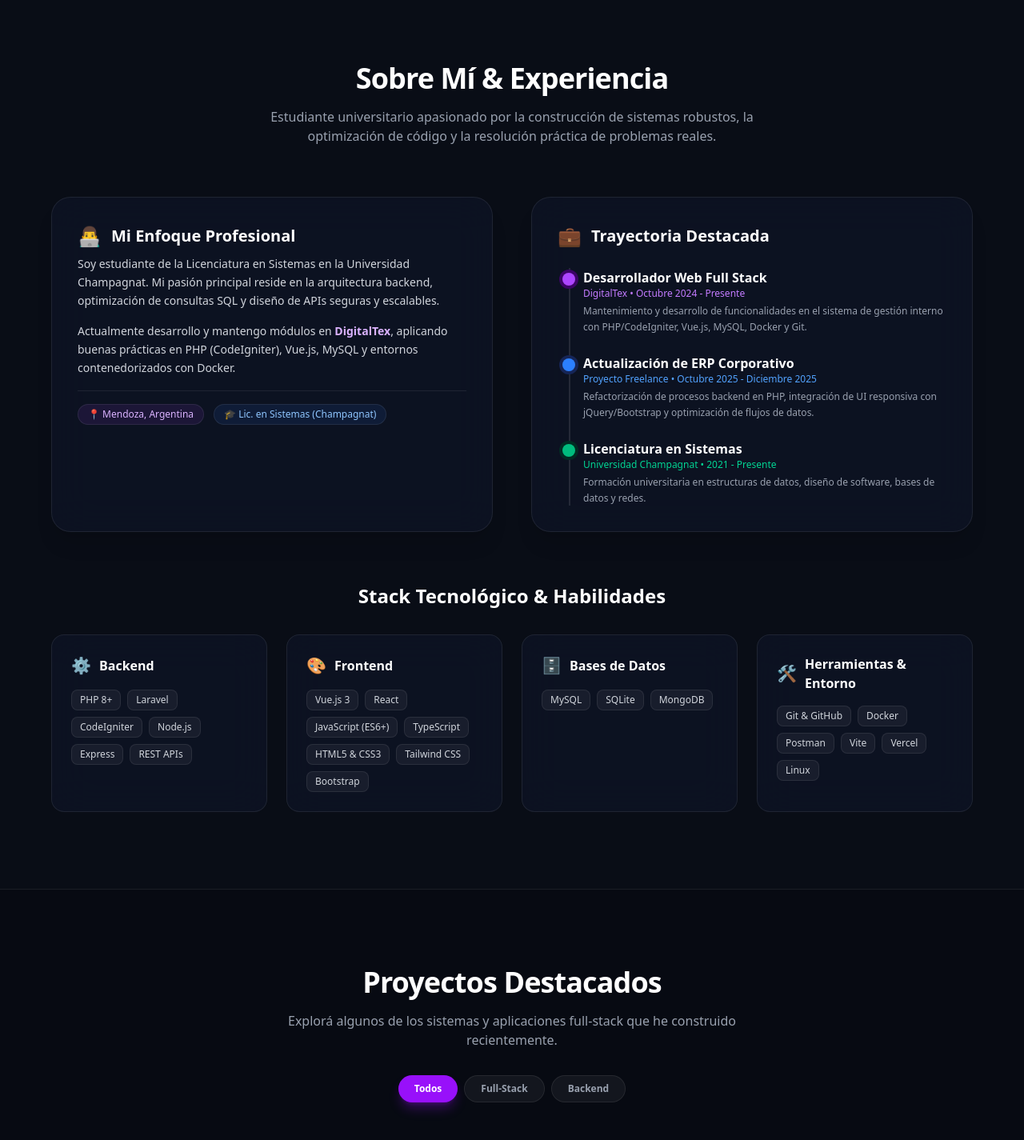
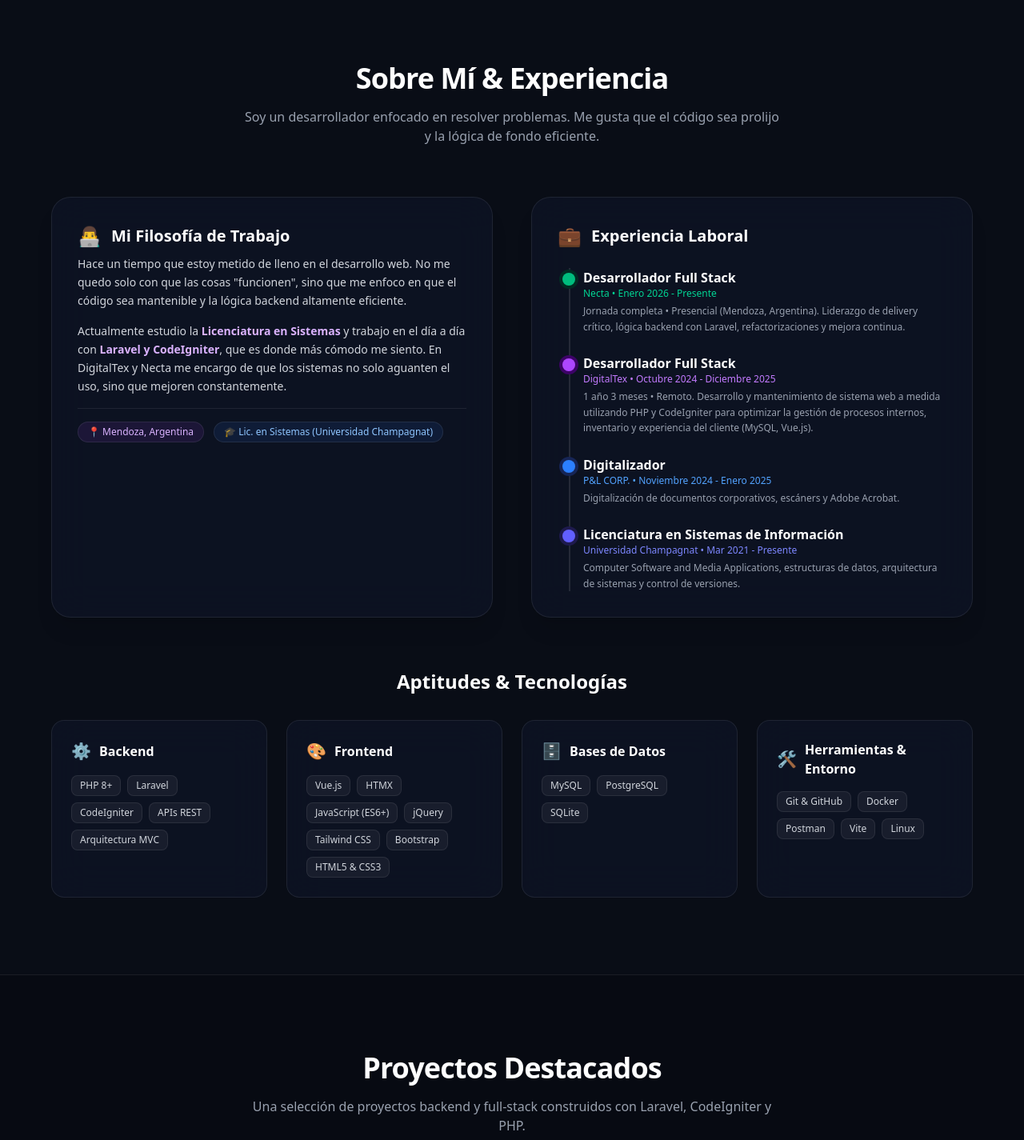
Before and after one commit to martinegs/Portfolio-, a Next.js app: page / in a window 1280 px wide. Shown: the part 760-2185 px from the top of the page at 80% size. Built offline with nearby package versions, Linux system fonts and the light colour scheme.

Commit message:
feat: actualizar perfil sin Node.js y agregar nueva experiencia laboral en Necta, Digitaltex y P&L Corp desde LinkedIn

```diff
--- a/app/components/Footer.tsx
+++ b/app/components/Footer.tsx
@@ -23,8 +23,9 @@ export default function Footer() {
               </h3>
             </div>
             <p className="text-sm text-gray-400 leading-relaxed">
-              Desarrollador Full Stack JR enfocado en construir aplicaciones web eficientes, escalables y bien estructuradas con PHP (Laravel, CodeIgniter), Node.js, Vue y React.
+              Desarrollador Backend PHP especializado en Laravel & CodeIgniter, integrando interfaces modernas con Vue.js, Tailwind CSS y Bootstrap.
             </p>
+
           </div>
 
           {/* Quick Links */}
--- a/app/layout.tsx
+++ b/app/layout.tsx
@@ -13,13 +13,13 @@ const geistMono = Geist_Mono({
 });
 
 export const metadata: Metadata = {
-  title: "Martin Gonzalez | Desarrollador Full Stack JR",
-  description: "Portafolio profesional de Martin Gonzalez, Desarrollador Full Stack JR especializado en PHP (Laravel, CodeIgniter), Node.js, Vue.js y React. Mendoza, Argentina.",
-  keywords: ["Desarrollador Full Stack", "PHP", "Laravel", "CodeIgniter", "Node.js", "Vue.js", "React", "Martin Gonzalez", "Mendoza", "Portfolio"],
+  title: "Martin Gonzalez | Desarrollador Backend PHP & Full Stack",
+  description: "Portafolio profesional de Martin Gonzalez, Desarrollador Backend PHP especializado en Laravel & CodeIgniter, Vue.js y arquitectura de sistemas. Mendoza, Argentina.",
+  keywords: ["Desarrollador Backend", "PHP", "Laravel", "CodeIgniter", "Vue.js", "MySQL", "PostgreSQL", "Martin Gonzalez", "Mendoza", "Portfolio"],
   authors: [{ name: "Martin Gonzalez", url: "https://github.com/martinegs" }],
   openGraph: {
-    title: "Martin Gonzalez - Desarrollador Full Stack JR",
-    description: "Desarrollo soluciones eficientes, escalables y modernas para la web con PHP, Node.js, Vue y React.",
+    title: "Martin Gonzalez - Desarrollador Backend PHP",
+    description: "Desarrollo soluciones backend eficientes, escalables y mantenibles con PHP (Laravel, CodeIgniter) y Vue.js.",
     type: "website",
     locale: "es_AR",
     url: "https://github.com/martinegs",
@@ -30,6 +30,7 @@ export const metadata: Metadata = {
     follow: true,
   },
 };
+
 
 export default function RootLayout({
   children,
--- a/app/page.tsx
+++ b/app/page.tsx
@@ -12,8 +12,8 @@ export default function Home() {
   const projects = [
     {
       title: "Sistema de Monitoreo de Órdenes en Tiempo Real",
-      description: "Aplicación web full-stack para gestión y monitoreo de órdenes de servicio con sincronización en tiempo real vía SSE, CRUD completo, métricas financieras diarias, análisis de recaudación y dashboard interactivo. Incluye autenticación con migración automática de contraseñas legacy y filtros avanzados.",
-      technologies: ["Node.js", "Express", "Vue 3", "MySQL", "SSE", "JWT", "Vite"],
+      description: "Aplicación web full-stack para gestión y monitoreo de órdenes de servicio con sincronización en tiempo real vía SSE, CRUD completo, métricas financieras diarias, análisis de recaudación y dashboard interactivo. Incluye autenticación y filtros avanzados.",
+      technologies: ["PHP", "Laravel", "Vue 3", "MySQL", "SSE", "JWT", "Vite"],
       category: "Full-Stack",
       image: "/projects/ordenestiemporeal.png",
       githubUrl: "https://github.com/martinegs/os-live-vue"
@@ -63,22 +63,22 @@ export default function Home() {
     {
       category: "Backend",
       icon: "⚙️",
-      items: ["PHP 8+", "Laravel", "CodeIgniter", "Node.js", "Express", "REST APIs"]
+      items: ["PHP 8+", "Laravel", "CodeIgniter", "APIs REST", "Arquitectura MVC"]
     },
     {
       category: "Frontend",
       icon: "🎨",
-      items: ["Vue.js 3", "React", "JavaScript (ES6+)", "TypeScript", "HTML5 & CSS3", "Tailwind CSS", "Bootstrap"]
+      items: ["Vue.js", "HTMX", "JavaScript (ES6+)", "jQuery", "Tailwind CSS", "Bootstrap", "HTML5 & CSS3"]
     },
     {
       category: "Bases de Datos",
       icon: "🗄️",
-      items: ["MySQL", "SQLite", "MongoDB"]
+      items: ["MySQL", "PostgreSQL", "SQLite"]
     },
     {
       category: "Herramientas & Entorno",
       icon: "🛠️",
-      items: ["Git & GitHub", "Docker", "Postman", "Vite", "Vercel", "Linux"]
+      items: ["Git & GitHub", "Docker", "Postman", "Vite", "Linux"]
     }
   ];
 
@@ -96,7 +96,7 @@ export default function Home() {
           {/* Status Pills */}
           <div className="inline-flex items-center gap-2 bg-white/5 border border-white/10 backdrop-blur-md px-4 py-2 rounded-full text-xs sm:text-sm font-medium text-purple-300 mb-8 shadow-lg">
             <span className="w-2 h-2 rounded-full bg-purple-400 animate-ping" />
-            <span>Desarrollador Full Stack JR & Estudiante de Lic. en Sistemas</span>
+            <span>Desarrollador Backend PHP | Laravel & CodeIgniter | Full Stack (Vue.js)</span>
           </div>
 
           {/* Main Title */}
@@ -106,7 +106,7 @@ export default function Home() {
 
           {/* Subtitle */}
           <p className="text-lg sm:text-2xl text-gray-300 max-w-3xl mx-auto mb-10 leading-relaxed font-normal">
-            Especializado en backend con <strong className="text-purple-400 font-semibold">PHP (Laravel, CodeIgniter)</strong> y <strong className="text-blue-400 font-semibold">Node.js</strong>, integrando interfaces modernas y reactivas en <strong className="text-emerald-400 font-semibold">Vue.js / React</strong>.
+            Desarrollador enfocado en backend con <strong className="text-purple-400 font-semibold">PHP (Laravel & CodeIgniter)</strong>, construyendo lógica limpia y eficiente e interfaces funcionales con <strong className="text-emerald-400 font-semibold">Vue.js, Tailwind y Bootstrap</strong>.
           </p>
 
           {/* Action Buttons */}
@@ -186,7 +186,7 @@ export default function Home() {
               Sobre Mí & Experiencia
             </h2>
             <p className="text-gray-400 max-w-2xl mx-auto text-base">
-              Estudiante universitario apasionado por la construcción de sistemas robustos, la optimización de código y la resolución práctica de problemas reales.
+              Soy un desarrollador enfocado en resolver problemas. Me gusta que el código sea prolijo y la lógica de fondo eficiente.
             </p>
           </div>
 
@@ -195,20 +195,20 @@ export default function Home() {
             <div className="bg-[#0f172a]/60 backdrop-blur-xl border border-white/10 p-8 rounded-3xl space-y-4 shadow-xl">
               <div className="flex items-center gap-3 mb-2">
                 <span className="text-2xl">👨‍💻</span>
-                <h3 className="text-xl font-bold text-white">Mi Enfoque Profesional</h3>
+                <h3 className="text-xl font-bold text-white">Mi Filosofía de Trabajo</h3>
               </div>
               <p className="text-gray-300 text-sm leading-relaxed">
-                Soy estudiante de la Licenciatura en Sistemas en la Universidad Champagnat. Mi pasión principal reside en la arquitectura backend, optimización de consultas SQL y diseño de APIs seguras y escalables.
+                Hace un tiempo que estoy metido de lleno en el desarrollo web. No me quedo solo con que las cosas "funcionen", sino que me enfoco en que el código sea mantenible y la lógica backend altamente eficiente.
               </p>
               <p className="text-gray-300 text-sm leading-relaxed">
-                Actualmente desarrollo y mantengo módulos en <strong className="text-purple-300">DigitalTex</strong>, aplicando buenas prácticas en PHP (CodeIgniter), Vue.js, MySQL y entornos contenedorizados con Docker.
+                Actualmente estudio la <strong className="text-purple-300">Licenciatura en Sistemas</strong> y trabajo en el día a día con <strong className="text-purple-300">Laravel y CodeIgniter</strong>, que es donde más cómodo me siento. En DigitalTex y Necta me encargo de que los sistemas no solo aguanten el uso, sino que mejoren constantemente.
               </p>
               <div className="pt-4 border-t border-white/10 flex flex-wrap gap-3">
                 <span className="text-xs bg-purple-500/10 text-purple-300 border border-purple-500/20 px-3 py-1 rounded-full font-medium">
                   📍 Mendoza, Argentina
                 </span>
                 <span className="text-xs bg-blue-500/10 text-blue-300 border border-blue-500/20 px-3 py-1 rounded-full font-medium">
-                  🎓 Lic. en Sistemas (Champagnat)
+                  🎓 Lic. en Sistemas (Universidad Champagnat)
                 </span>
               </div>
             </div>
@@ -217,37 +217,47 @@ export default function Home() {
             <div className="bg-[#0f172a]/60 backdrop-blur-xl border border-white/10 p-8 rounded-3xl shadow-xl">
               <div className="flex items-center gap-3 mb-6">
                 <span className="text-2xl">💼</span>
-                <h3 className="text-xl font-bold text-white">Trayectoria Destacada</h3>
+                <h3 className="text-xl font-bold text-white">Experiencia Laboral</h3>
               </div>
 
               <div className="space-y-6 relative before:absolute before:inset-0 before:left-3.5 before:w-0.5 before:bg-white/10">
-                {/* Item 1 */}
+                {/* Necta */}
                 <div className="relative pl-8">
-                  <span className="absolute left-1.5 top-1.5 w-4 h-4 rounded-full bg-purple-500 ring-4 ring-purple-950" />
-                  <h4 className="text-base font-semibold text-white">Desarrollador Web Full Stack</h4>
-                  <p className="text-purple-400 text-xs font-medium">DigitalTex • Octubre 2024 - Presente</p>
+                  <span className="absolute left-1.5 top-1.5 w-4 h-4 rounded-full bg-emerald-500 ring-4 ring-emerald-950" />
+                  <h4 className="text-base font-semibold text-white">Desarrollador Full Stack</h4>
+                  <p className="text-emerald-400 text-xs font-medium">Necta • Enero 2026 - Presente</p>
                   <p className="text-gray-400 text-xs mt-1 leading-relaxed">
-                    Mantenimiento y desarrollo de funcionalidades en el sistema de gestión interno con PHP/CodeIgniter, Vue.js, MySQL, Docker y Git.
+                    Jornada completa • Presencial (Mendoza, Argentina). Liderazgo de delivery crítico, lógica backend con Laravel, refactorizaciones y mejora continua.
                   </p>
                 </div>
 
-                {/* Item 2 */}
+                {/* Digitaltex */}
                 <div className="relative pl-8">
-                  <span className="absolute left-1.5 top-1.5 w-4 h-4 rounded-full bg-blue-500 ring-4 ring-blue-950" />
-                  <h4 className="text-base font-semibold text-white">Actualización de ERP Corporativo</h4>
-                  <p className="text-blue-400 text-xs font-medium">Proyecto Freelance • Octubre 2025 - Diciembre 2025</p>
+                  <span className="absolute left-1.5 top-1.5 w-4 h-4 rounded-full bg-purple-500 ring-4 ring-purple-950" />
+                  <h4 className="text-base font-semibold text-white">Desarrollador Full Stack</h4>
+                  <p className="text-purple-400 text-xs font-medium">DigitalTex • Octubre 2024 - Diciembre 2025</p>
                   <p className="text-gray-400 text-xs mt-1 leading-relaxed">
-                    Refactorización de procesos backend en PHP, integración de UI responsiva con jQuery/Bootstrap y optimización de flujos de datos.
+                    1 año 3 meses • Remoto. Desarrollo y mantenimiento de sistema web a medida utilizando PHP y CodeIgniter para optimizar la gestión de procesos internos, inventario y experiencia del cliente (MySQL, Vue.js).
                   </p>
                 </div>
 
-                {/* Item 3 */}
+                {/* P&L Corp */}
                 <div className="relative pl-8">
-                  <span className="absolute left-1.5 top-1.5 w-4 h-4 rounded-full bg-emerald-500 ring-4 ring-emerald-950" />
-                  <h4 className="text-base font-semibold text-white">Licenciatura en Sistemas</h4>
-                  <p className="text-emerald-400 text-xs font-medium">Universidad Champagnat • 2021 - Presente</p>
+                  <span className="absolute left-1.5 top-1.5 w-4 h-4 rounded-full bg-blue-500 ring-4 ring-blue-950" />
+                  <h4 className="text-base font-semibold text-white">Digitalizador</h4>
+                  <p className="text-blue-400 text-xs font-medium">P&L CORP. • Noviembre 2024 - Enero 2025</p>
                   <p className="text-gray-400 text-xs mt-1 leading-relaxed">
-                    Formación universitaria en estructuras de datos, diseño de software, bases de datos y redes.
+                    Digitalización de documentos corporativos, escáners y Adobe Acrobat.
+                  </p>
+                </div>
+
+                {/* Educación */}
+                <div className="relative pl-8">
+                  <span className="absolute left-1.5 top-1.5 w-4 h-4 rounded-full bg-indigo-500 ring-4 ring-indigo-950" />
+                  <h4 className="text-base font-semibold text-white">Licenciatura en Sistemas de Información</h4>
+                  <p className="text-indigo-400 text-xs font-medium">Universidad Champagnat • Mar 2021 - Presente</p>
+                  <p className="text-gray-400 text-xs mt-1 leading-relaxed">
+                    Computer Software and Media Applications, estructuras de datos, arquitectura de sistemas y control de versiones.
                   </p>
                 </div>
               </div>
@@ -257,7 +267,7 @@ export default function Home() {
           {/* Technical Skills */}
           <div>
             <h3 className="text-2xl font-bold text-white mb-8 text-center">
-              Stack Tecnológico & Habilidades
+              Aptitudes & Tecnologías
             </h3>
 
             <div className="grid sm:grid-cols-2 lg:grid-cols-4 gap-6">
@@ -296,7 +306,7 @@ export default function Home() {
               Proyectos Destacados
             </h2>
             <p className="text-gray-400 max-w-2xl mx-auto text-base">
-              Explorá algunos de los sistemas y aplicaciones full-stack que he construido recientemente.
+              Una selección de proyectos backend y full-stack construidos con Laravel, CodeIgniter y PHP.
             </p>
 
             {/* Filter Tabs */}
@@ -334,7 +344,7 @@ export default function Home() {
               Contacto & Colaboración
             </h2>
             <p className="text-gray-400 max-w-xl mx-auto text-base">
-              ¿Buscás sumar un desarrollador proactivo a tu equipo o tenés una propuesta? ¡Escribime y lo conversamos!
+              ¿Buscás a alguien que se ponga la camiseta del proyecto y resuelva? ¡Charlemos!
             </p>
           </div>
 
@@ -349,7 +359,7 @@ export default function Home() {
                   <div>
                     <h4 className="font-bold text-white text-sm">Ubicación</h4>
                     <p className="text-gray-300 text-xs mt-0.5">Mendoza, Argentina</p>
-                    <p className="text-xs text-purple-400 mt-1">Abierto a trabajo remoto o relocalización</p>
+                    <p className="text-xs text-purple-400 mt-1">Presencial / Remoto</p>
                   </div>
                 </div>
               </div>
```
Also changed, not shown: 1 other file (tests, documents, lock files or other folders).
